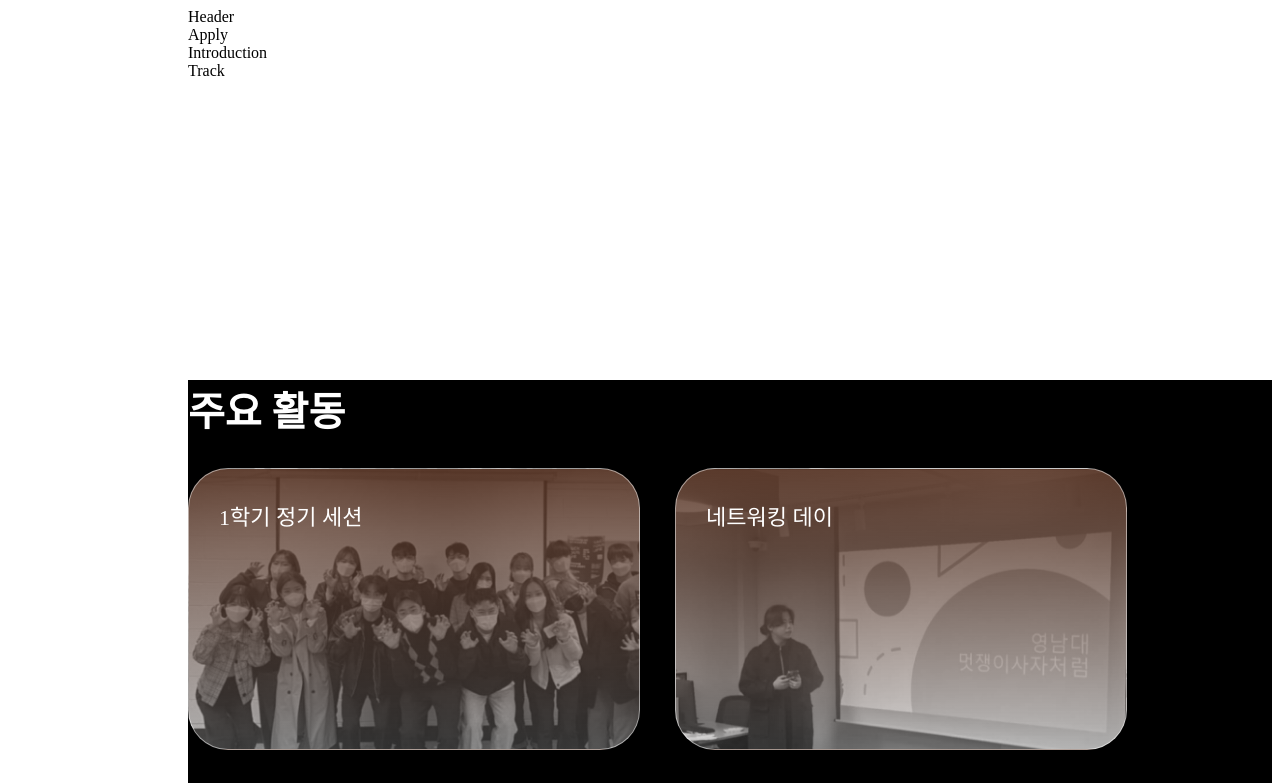
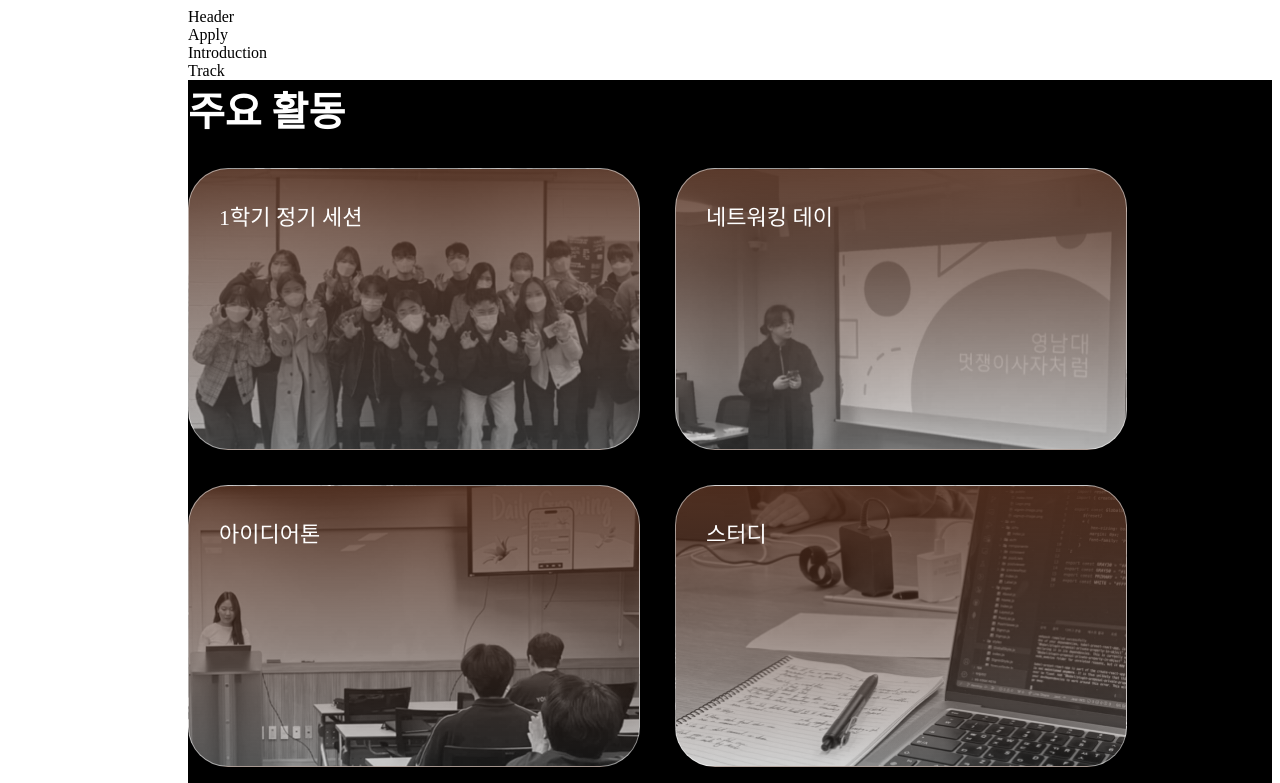
Before and after one commit to gugitgugit/yu-likelion-13th-homepage, a React (Create React App) app: page / in a window 1280 px wide. Shown: the top 783 px of the page. Built offline with nearby package versions, Linux system fonts and the light colour scheme.

Commit message:
design: test용 margin 삭제

```diff
--- a/src/sections/Activity.js
+++ b/src/sections/Activity.js
@@ -63,7 +63,6 @@ const Wrapper = styled.div`
   background-color: black;
   color: white;
   width: 100%;
-  margin: 300px 0px;
 `;
 const Title = styled.div`
   font-size: 40px;
```
